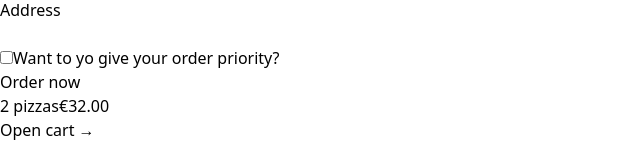
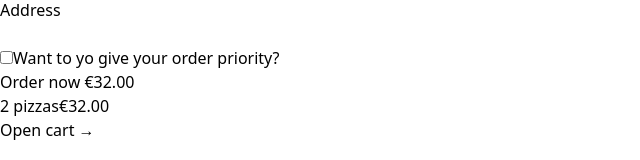
Before and after one commit to psychokot11/fast-pizza, a React (Vite) app in the folder fast-pizza/: page /order/new in a window 1280 px wide. Shown: the part 146-306 px from the top of the page, without its empty margins (0-640 px from the left). Built offline with nearby package versions, Linux system fonts and the light colour scheme.

Commit message:
create order

```diff
--- a/fast-pizza/src/features/order/CreateOrder.jsx
+++ b/fast-pizza/src/features/order/CreateOrder.jsx
@@ -2,11 +2,13 @@
 // eslint-disable-next-line no-unused-vars
 import { useState } from "react";
 import { useSelector } from "react-redux";
-// eslint-disable-next-line no-unused-vars
 import { Form, redirect, useActionData, useNavigation } from "react-router-dom";
-// eslint-disable-next-line no-unused-vars
+import store from "../../store";
 import { createOrder } from "../../services/apiRestaurant";
+import { clearCart, getCart, getTotalCartPrice } from "../cart/cartSlice";
+import { formatCurrency } from "../../utils/helpers";
 import Button from "../../ui/Button";
+import EmptyCart from "../cart/EmptyCart";
 
 // https://uibakery.io/regex-library/phone-number
 const isValidPhone = (str) =>
@@ -14,40 +16,18 @@
     str,
   );
 
-const fakeCart = [
-  {
-    pizzaId: 12,
-    name: "Mediterranean",
-    quantity: 2,
-    unitPrice: 16,
-    totalPrice: 32,
-  },
-  {
-    pizzaId: 6,
-    name: "Vegetale",
-    quantity: 1,
-    unitPrice: 13,
-    totalPrice: 13,
-  },
-  {
-    pizzaId: 11,
-    name: "Spinach and Mushroom",
-    quantity: 1,
-    unitPrice: 15,
-    totalPrice: 15,
-  },
-];
-
 function CreateOrder() {
+  const [withPriority, setWithPriority] = useState(false);
   const navigation = useNavigation();
   const userName = useSelector((state) => state.user.username);
+  const cart = useSelector(getCart);
+  const totalCartPrice = useSelector(getTotalCartPrice);
+  const priorityPrice = withPriority ? totalCartPrice * 0.2 : 0;
+  const totalPrice = totalCartPrice + priorityPrice;
   const isSubmitting = navigation.state === "submitting";
-
   const formErrors = useActionData();
 
-  // const [withPriority, setWithPriority] = useState(false);
-  const cart = fakeCart;
-
+  if (cart.length === 0) return <EmptyCart />;
   return (
     <div className="px-4 py-6">
       <h2 className="mb-8 text-xl font-semibold">Ready to order? Let's go!</h2>
@@ -95,8 +75,8 @@
             type="checkbox"
             name="priority"
             id="priority"
-            // value={withPriority}
-            // onChange={(e) => setWithPriority(e.target.checked)}
+            value={withPriority}
+            onChange={(e) => setWithPriority(e.target.checked)}
           />
           <label htmlFor="priority" className="font-medium">
             Want to yo give your order priority?
@@ -106,7 +86,7 @@
         <div>
           <input type="hidden" name="cart" value={JSON.stringify(cart)} />
           <Button disabled={isSubmitting} type="primary">
-            {isSubmitting ? "Placing order...." : "Order now"}
+            {isSubmitting ? "Placing order...." : `Order now ${formatCurrency(totalPrice)}`}
           </Button>
         </div>
       </Form>
@@ -121,7 +101,7 @@
   const order = {
     ...data,
     cart: JSON.parse(data.cart),
-    priority: data.priority === "on",
+    priority: data.priority === 'true',
   };
 
   const errors = {};
@@ -133,11 +113,11 @@
 
   // If everything is okay, create new order and redirect
 
-  // const newOrder = await createOrder(order);
+  store.dispatch(clearCart());
 
-  // return redirect(`/order/${newOrder.id}`);
+  const newOrder = await createOrder(order);
 
-  return null;
+  return redirect(`/order/${newOrder.id}`);
 }
 
 export default CreateOrder;
--- a/fast-pizza/src/features/order/Order.jsx
+++ b/fast-pizza/src/features/order/Order.jsx
@@ -56,7 +56,7 @@
 
       <ul className="dive-stone-200 divide-y border-b border-t">
         {cart.map((item) => (
-          <OrderItem item={item} key={item.id} />
+          <OrderItem item={item} key={item.pizzaId} />
         ))}
       </ul>
 
```
